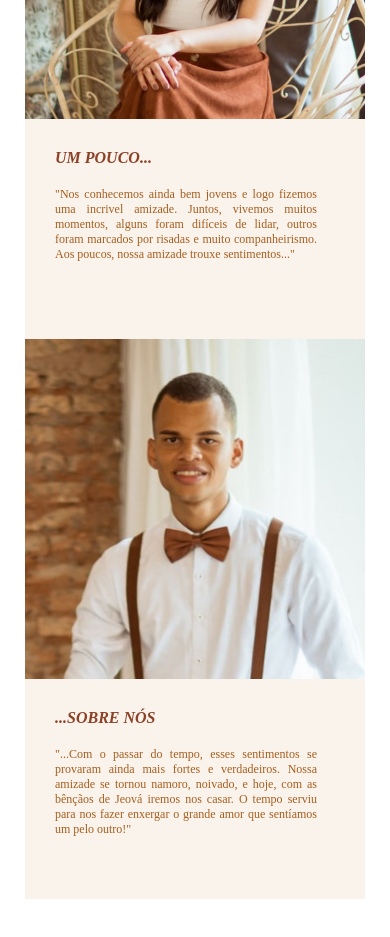
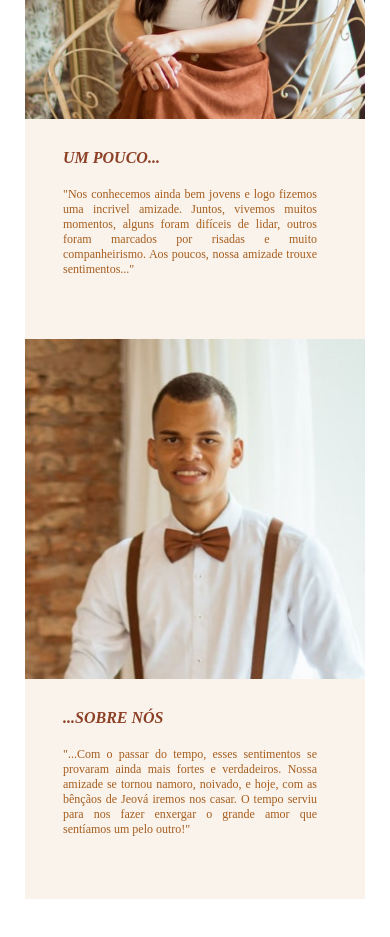
Before and after one commit to micaelsantoss/Projeto-Casamento, a plain HTML site: page index.html in a window 390 px wide. Shown: the part 2400-3337 px from the top of the page. Drawn offline with nearby package versions, Linux system fonts and the light colour scheme; a web font is replaced by a local one.

Commit message:
finalização

```diff
--- a/mobile.css
+++ b/mobile.css
@@ -210,7 +210,7 @@
         color: var(--cor4);
         padding-bottom: 20px;
         font-size: 2rem;
-        padding-left: 10px;
+        padding-left: 18px;
         padding-top: 10px;
     }
 
@@ -220,7 +220,7 @@
         font-style: normal;
         font-size: 1.5rem;
         max-width: 280px;
-        padding-left: 10px;
+        padding-left: 18px;
     }
 
 /* SEÇÃO CONFIRMAÇÃO */
```
